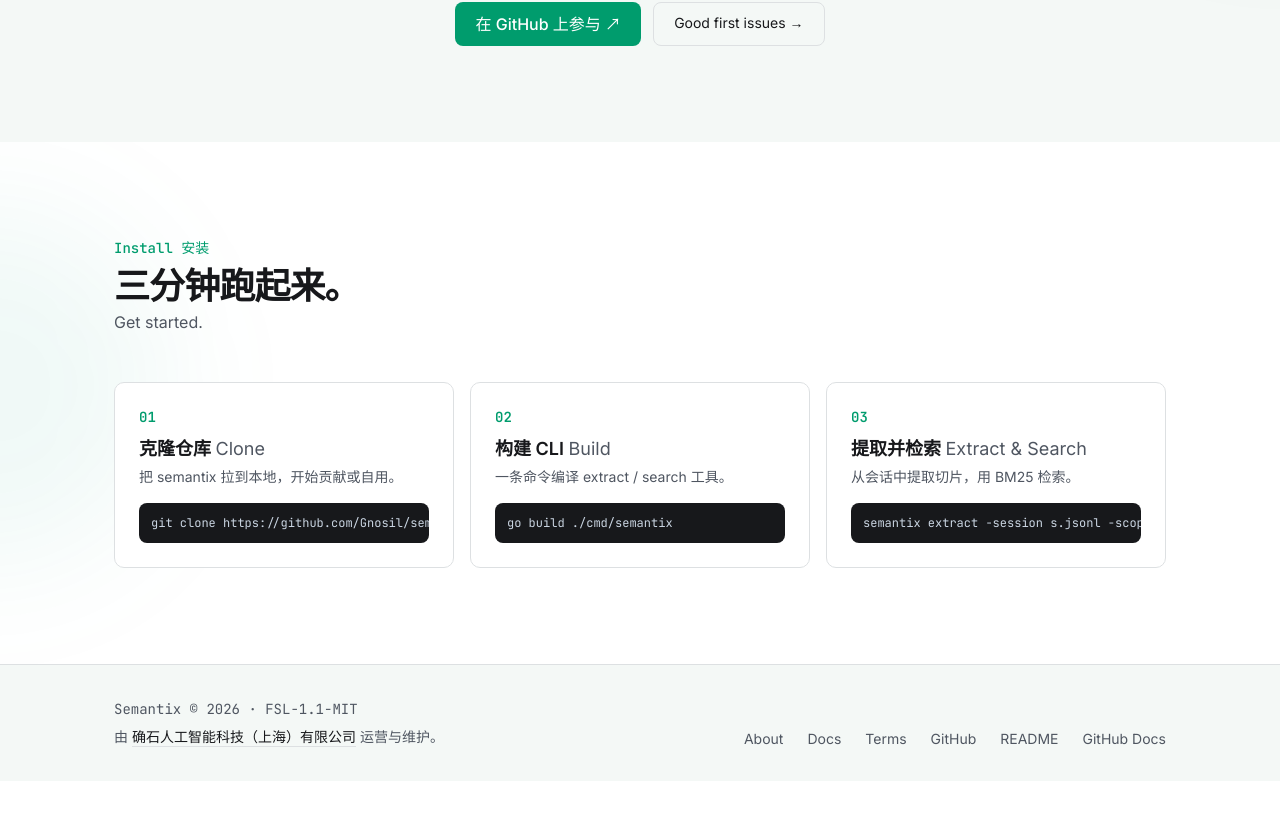
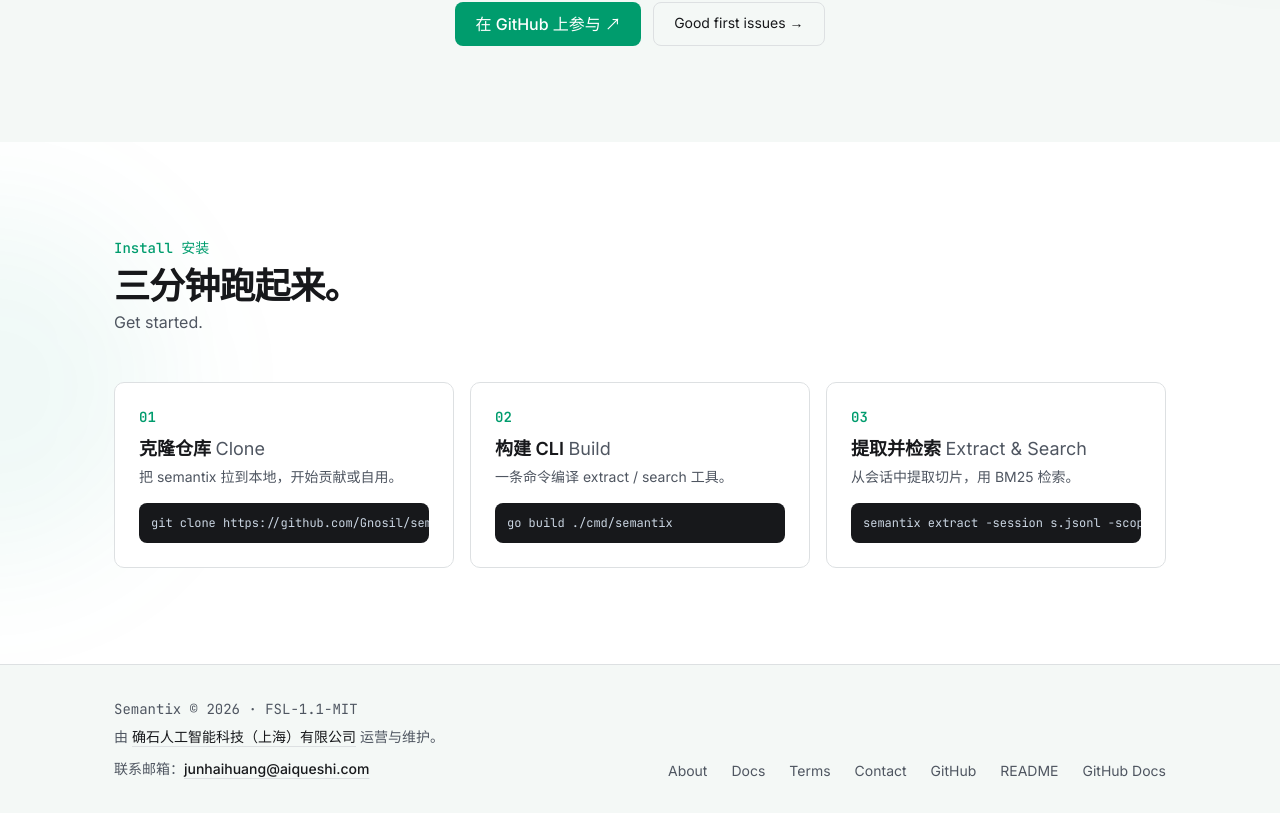
Before and after one commit to Allenllii/semantix, a Next.js app in the folder site/: page / in a window 1280 px wide. Shown: the part 4157-4970 px from the top of the page. Before the commit the page ends 4938 px from the top, so only its background shows below. Built offline with nearby package versions, Linux system fonts and the light colour scheme.

Commit message:
feat(site): add Contact entry in footer
GEO Week 2 #31: 首页 Footer 增加 Contact 入口——
导航链接（mailto）+ 可见邮箱文本。邮箱复用 site-identity.ts
（junhaihuang@aiqueshi.com），与 Organization JSON-LD 一致，
无重复硬编码身份信息。

Closes #31

```diff
--- a/site/src/components/Footer.tsx
+++ b/site/src/components/Footer.tsx
@@ -5,6 +5,11 @@
   { label: "About", href: "/about", external: false },
   { label: "Docs", href: "/docs", external: false },
   { label: "Terms", href: "/terms", external: false },
+  {
+    label: "Contact",
+    href: `mailto:${siteIdentity.operator.email}`,
+    external: false,
+  },
   { label: "GitHub", href: "https://github.com/Gnosil/semantix", external: true },
   {
     label: "README",
@@ -36,6 +41,15 @@
             </Link>
             运营与维护。
           </p>
+          <p className="mt-2">
+            联系邮箱：
+            <a
+              href={`mailto:${siteIdentity.operator.email}`}
+              className="font-medium text-foreground underline decoration-border underline-offset-4 transition-colors hover:text-accent hover:decoration-accent"
+            >
+              {siteIdentity.operator.email}
+            </a>
+          </p>
         </div>
         <nav aria-label="页脚导航" className="flex flex-wrap items-center gap-x-6 gap-y-3">
           {links.map((link) => (
```
